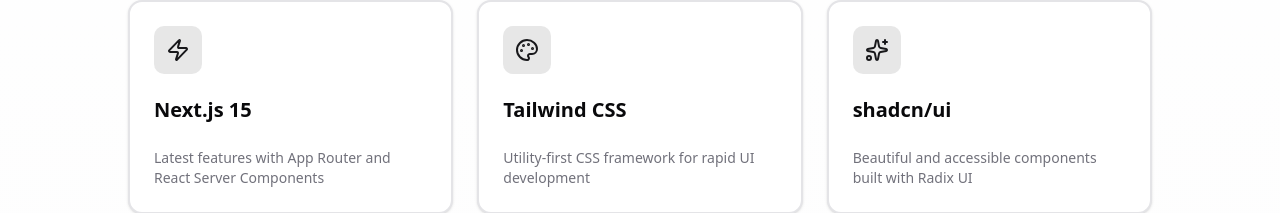
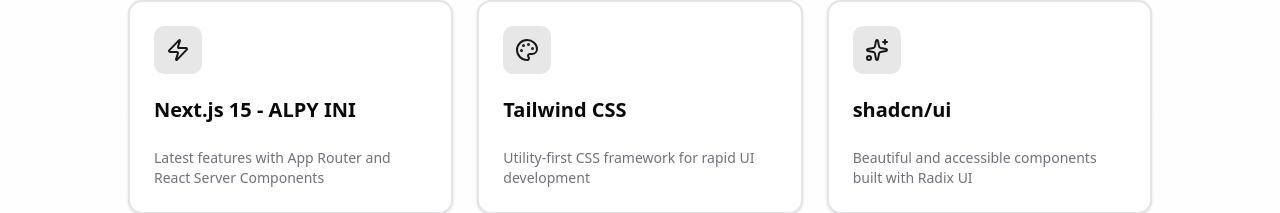
Before and after one commit to alvymiamaharani/alpha-malang-emas, a Next.js app: page / in a window 1280 px wide. Shown: the part 650-863 px from the top of the page. Built offline with nearby package versions, Linux system fonts and the light colour scheme.

Commit message:
coba alpy ini

```diff
--- a/app/page.jsx
+++ b/app/page.jsx
@@ -16,7 +16,7 @@
   const features = [
     {
       icon: <Zap className="h-6 w-6" />,
-      title: "Next.js 15",
+      title: "Next.js 15 - ALPY INI",
       description:
         "Latest features with App Router and React Server Components",
     },
```
